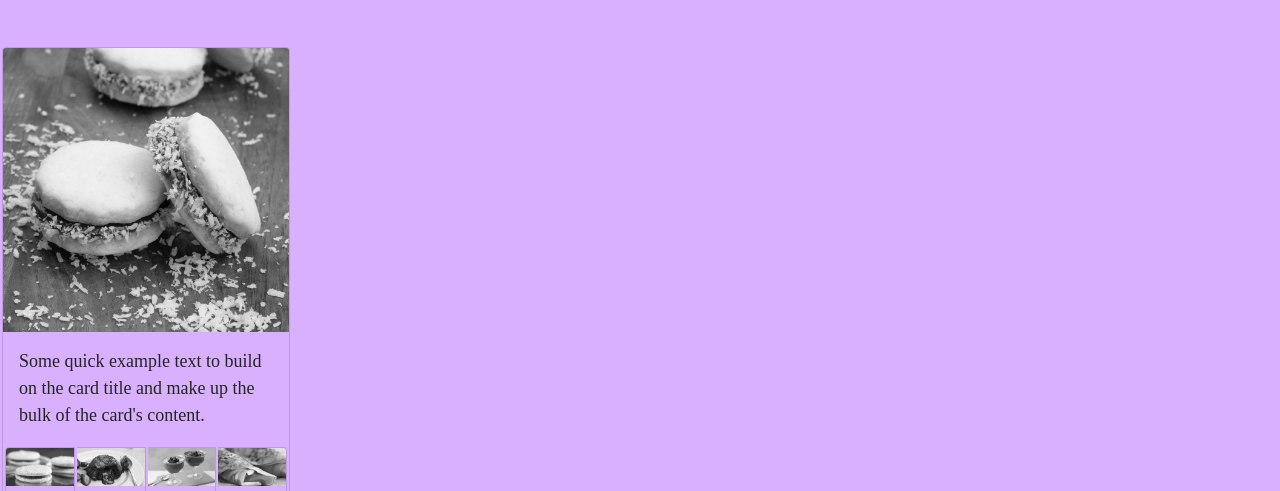
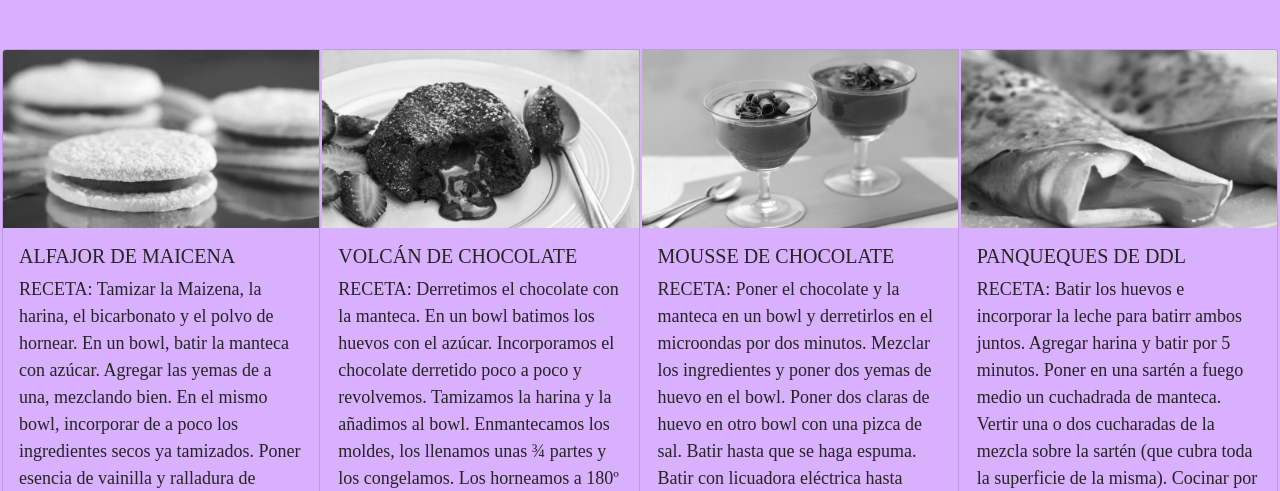
Before and after one commit to CamilaFerraro/paginacomida_ferraro_bootstrap, a plain HTML site: page pages/recetas.html in a window 1280 px wide. Shown: the part 309-800 px from the top of the page. Drawn offline with nearby package versions, Linux system fonts and the light colour scheme.

Commit message:
cambios recetas

```diff
--- a/pages/recetas.html
+++ b/pages/recetas.html
@@ -41,11 +41,6 @@
                 <p class="info" style="text-align: center;"> Te dejo algunas de mis recetas favoritas!! </p>
             </p>
         </div>
-        <div class="card" style="width: 18rem;">
-            <img src="../fotos/alfajores.jpg" class="card-img-top" alt="...">
-            <div class="card-body">
-              <p class="card-text">Some quick example text to build on the card title and make up the bulk of the card's content.</p>
-            </div>
         <div class="card-group">
             <div class="card">
               <img src="../fotos/foto alfajores.jpg" width="200px" class="card-img-top" alt="ALFAJOR DE MAICENA">
```
